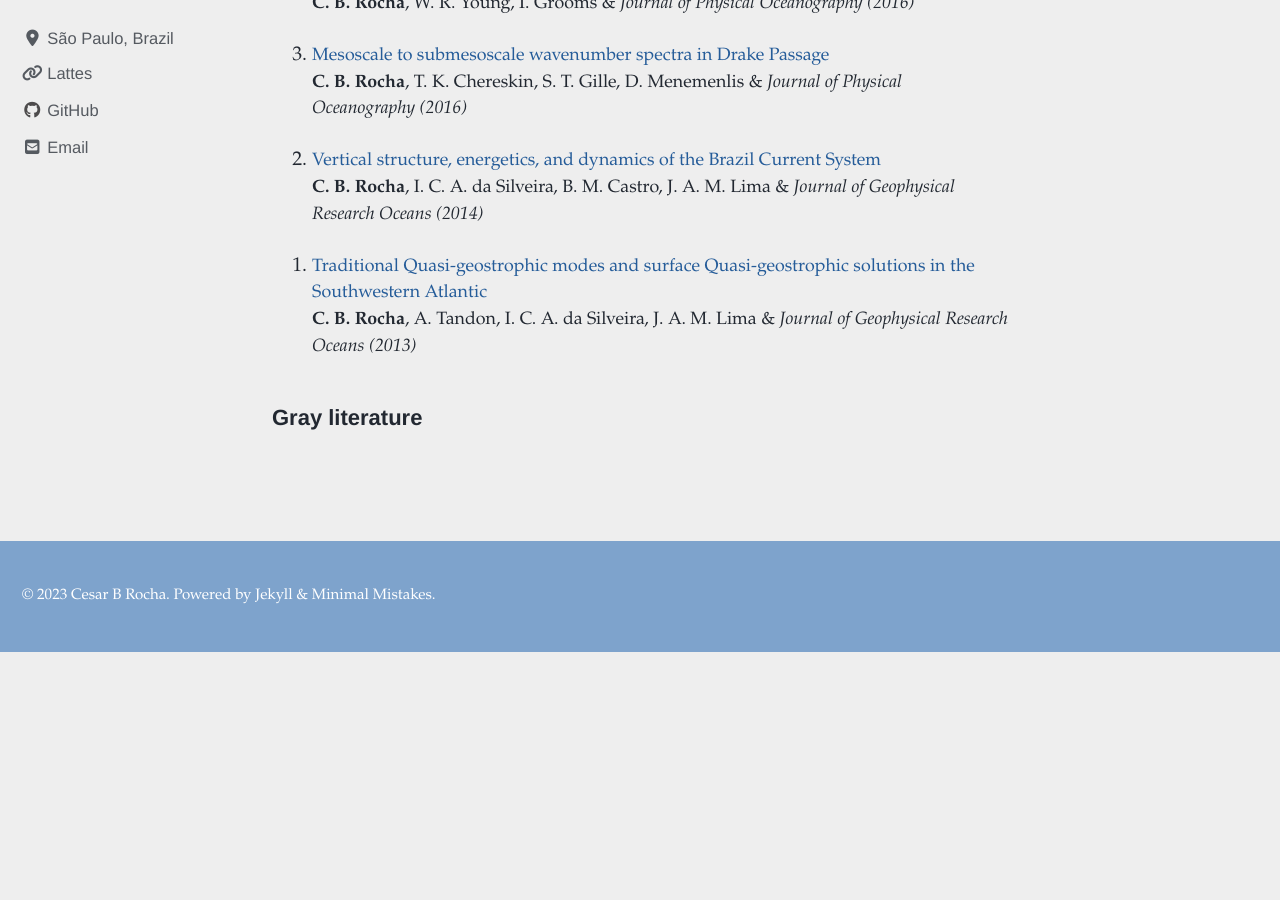
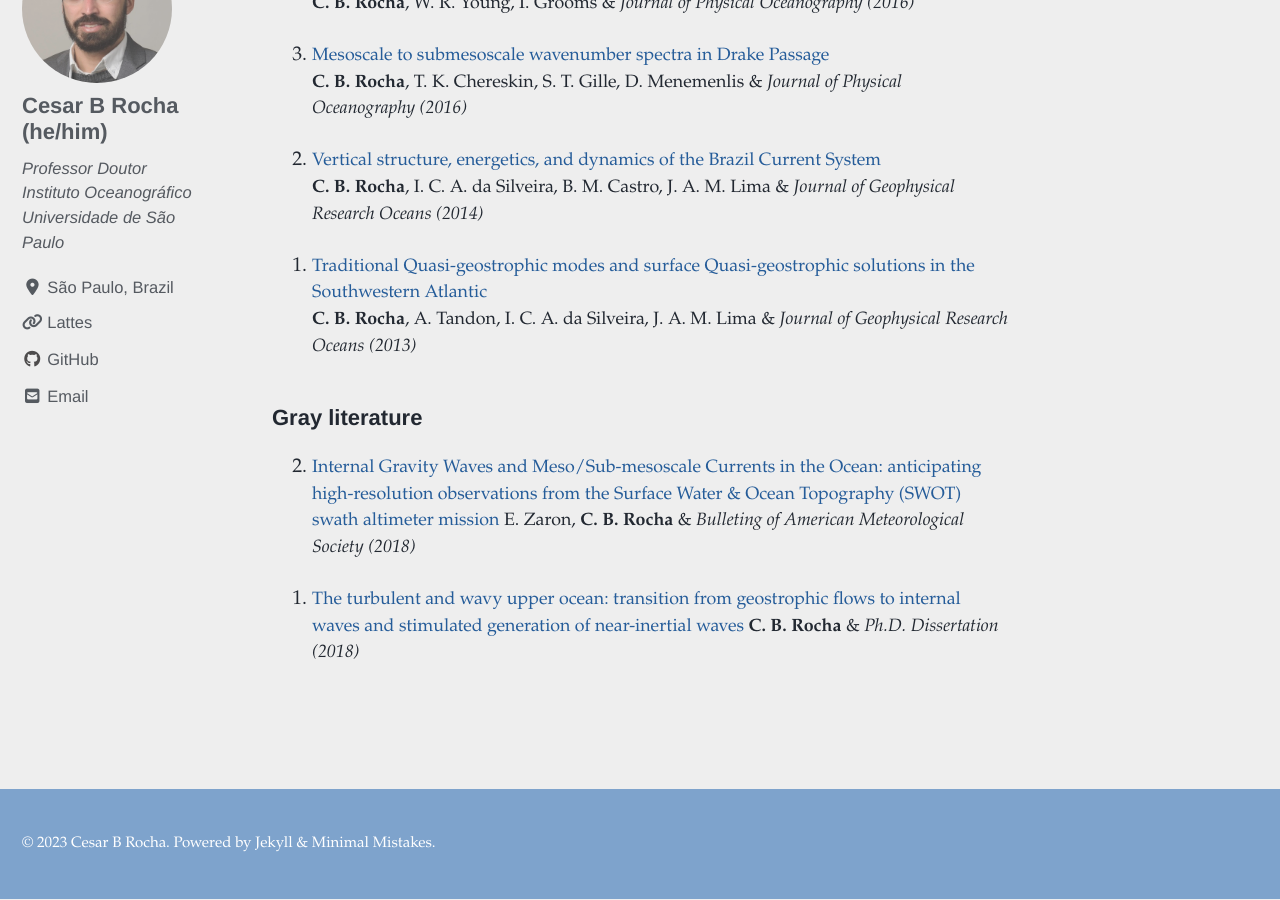
Before and after one commit to cesar-rocha/cesar-rocha.github.io, a Jekyll site: the page built from _pages/publications.md, in a window 1280 px wide and 900 px high, scrolled down 3101 px. Built offline with Jekyll 4.4.1, drawn with Linux system fonts in a browser that asks for light colours; cached includes are drawn as plain includes; nearby versions of some CDN libraries; before the commit the page ends 3753 px from its top, so only the background shows below that.

Commit message:
gray lit

```diff
--- a/_pages/publications.md
+++ b/_pages/publications.md
@@ -18,10 +18,8 @@
 0. [Compact Mesoscale Eddies in the South Brazil Bight][19]
    **C. B. Rocha**, I. T. Simões-Sousa & *Remote Sensing (2022)*
 
-
 0. [Transition from balanced to unbalanced motion in the eastern tropical Pacific][18]
   S. M. Soares, S. T. Gille, T. K. Chereskin, E. Firing, J. Hummon, **C. B. Rocha**& *Journal of Physical Oceanography (2022)*
-
 
 0. [ Exploiting self-organized criticality in strongly stratified turbulence][17]
    G. P. Chini, G. Michel, K. Julien, **C. B. Rocha**, C. P. Caulfield & *Journal of Fluid Mechanics (2022)*
@@ -77,7 +75,11 @@
 
 ### Gray literature
 
+0. [Internal Gravity Waves and Meso/Sub-mesoscale Currents in the Ocean: anticipating high-resolution observations from the Surface Water & Ocean Topography (SWOT) swath altimeter mission](https://escholarship.org/content/qt4m893890/qt4m893890.pdf)
+E. Zaron, **C. B. Rocha**  & *Bulleting of American Meteorological Society (2018)*
 
+0. [The turbulent and wavy upper ocean: transition from geostrophic flows to internal waves and stimulated generation of near-inertial waves](https://escholarship.org/content/qt4m893890/qt4m893890.pdf) **C. B. Rocha**  & *Ph.D. Dissertation (2018)*
+{: reversed="reversed"}
 
 [mail]: mailto:cesar.rocha@usp.br
 [1]: /assets/documents/rocha_etal2013.pdf
```
